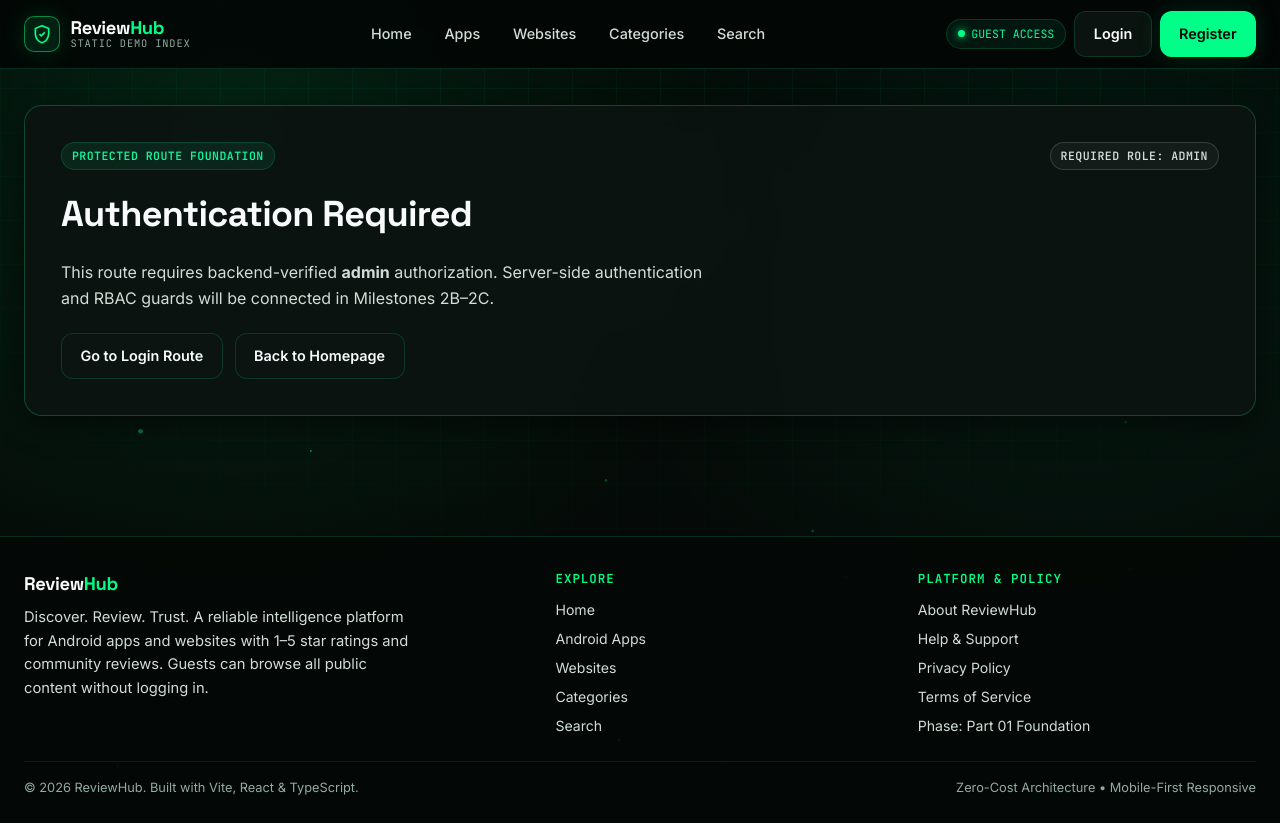
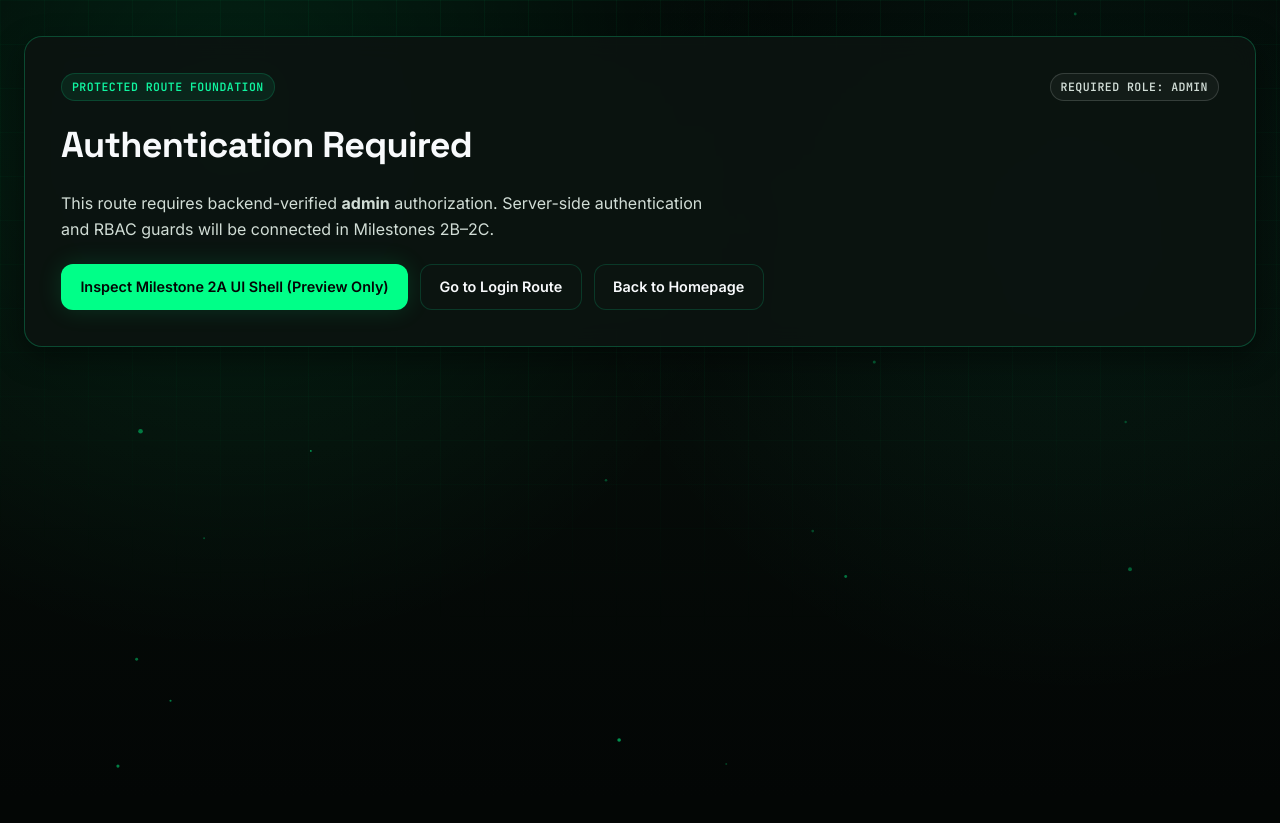
Before and after one commit to tuhin118/ReviewHub, a React (Vite) app: page /admin in a window 1280 px wide. After the commit the page ends 800 px from the top, so only its background shows below. Built offline with nearby package versions, Linux system fonts and the light colour scheme.

Commit message:
Add support for 'xelvor' area in ProtectedRouteShell

```diff
--- a/src/pages/ProtectedRouteShell.tsx
+++ b/src/pages/ProtectedRouteShell.tsx
@@ -1,14 +1,41 @@
 import { Footer } from '../components/Footer';
 import { Navbar } from '../components/Navbar';
 import { RouteGuard } from '../components/foundation/RouteGuard';
+import AdminCommandCenterPage from './AdminCommandCenterPage';
+import PublisherDashboardPage from './PublisherDashboardPage';
+import XelvorConsolePage from './XelvorConsolePage';
 
 interface ProtectedRouteShellProps {
-  area: 'dashboard' | 'settings' | 'publisher' | 'admin';
+  area: 'dashboard' | 'settings' | 'publisher' | 'admin' | 'xelvor';
 }
 
 export default function ProtectedRouteShell({ area }: ProtectedRouteShellProps) {
   const requiredRole =
-    area === 'publisher' ? 'publisher' : area === 'admin' ? 'admin' : 'user';
+    area === 'publisher' ? 'publisher' : area === 'admin' || area === 'xelvor' ? 'admin' : 'user';
+
+  if (area === 'publisher') {
+    return (
+      <RouteGuard requiredRole={requiredRole} allowUiPreview>
+        <PublisherDashboardPage />
+      </RouteGuard>
+    );
+  }
+
+  if (area === 'admin') {
+    return (
+      <RouteGuard requiredRole={requiredRole} allowUiPreview>
+        <AdminCommandCenterPage />
+      </RouteGuard>
+    );
+  }
+
+  if (area === 'xelvor') {
+    return (
+      <RouteGuard requiredRole={requiredRole} allowUiPreview>
+        <XelvorConsolePage />
+      </RouteGuard>
+    );
+  }
 
   return (
     <>
```
